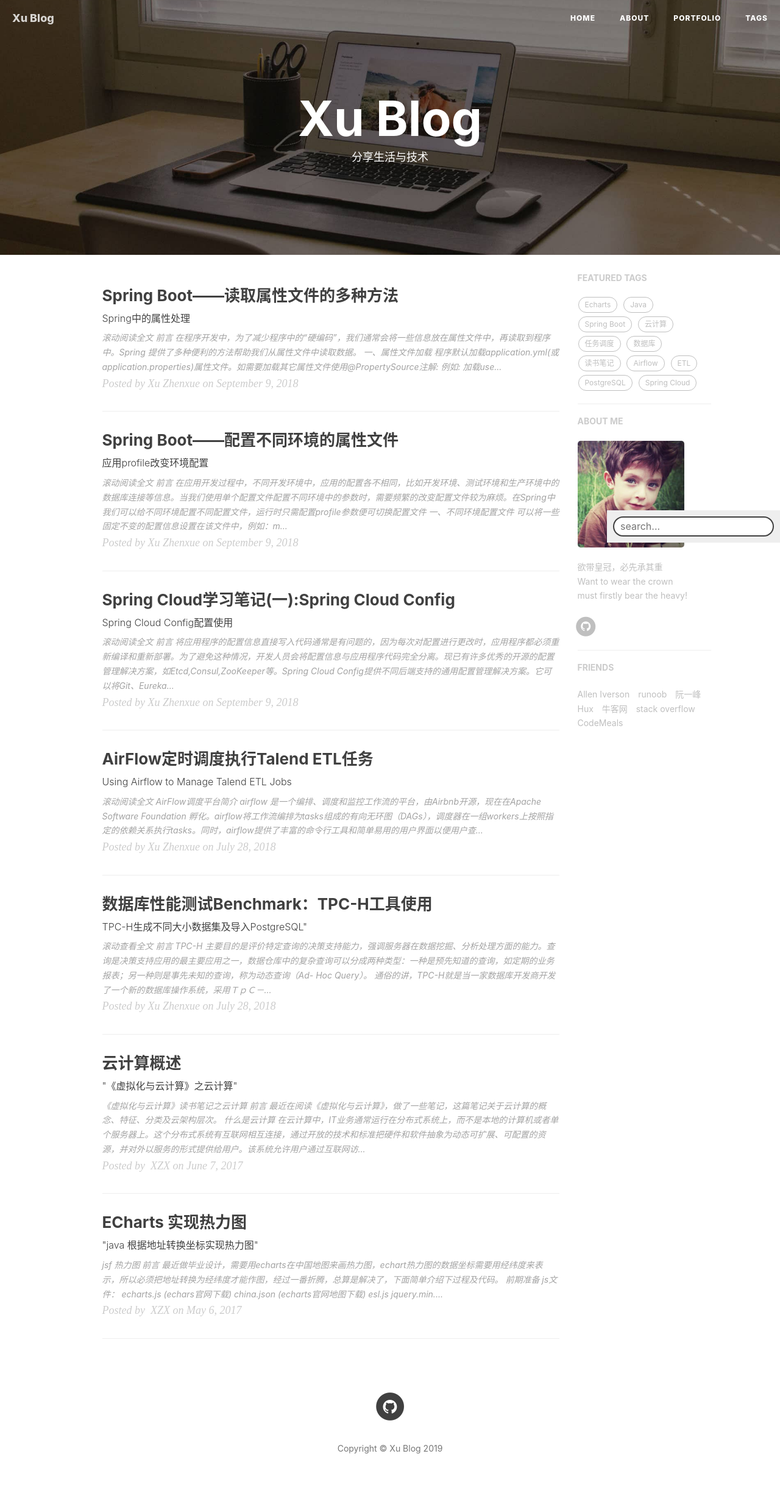
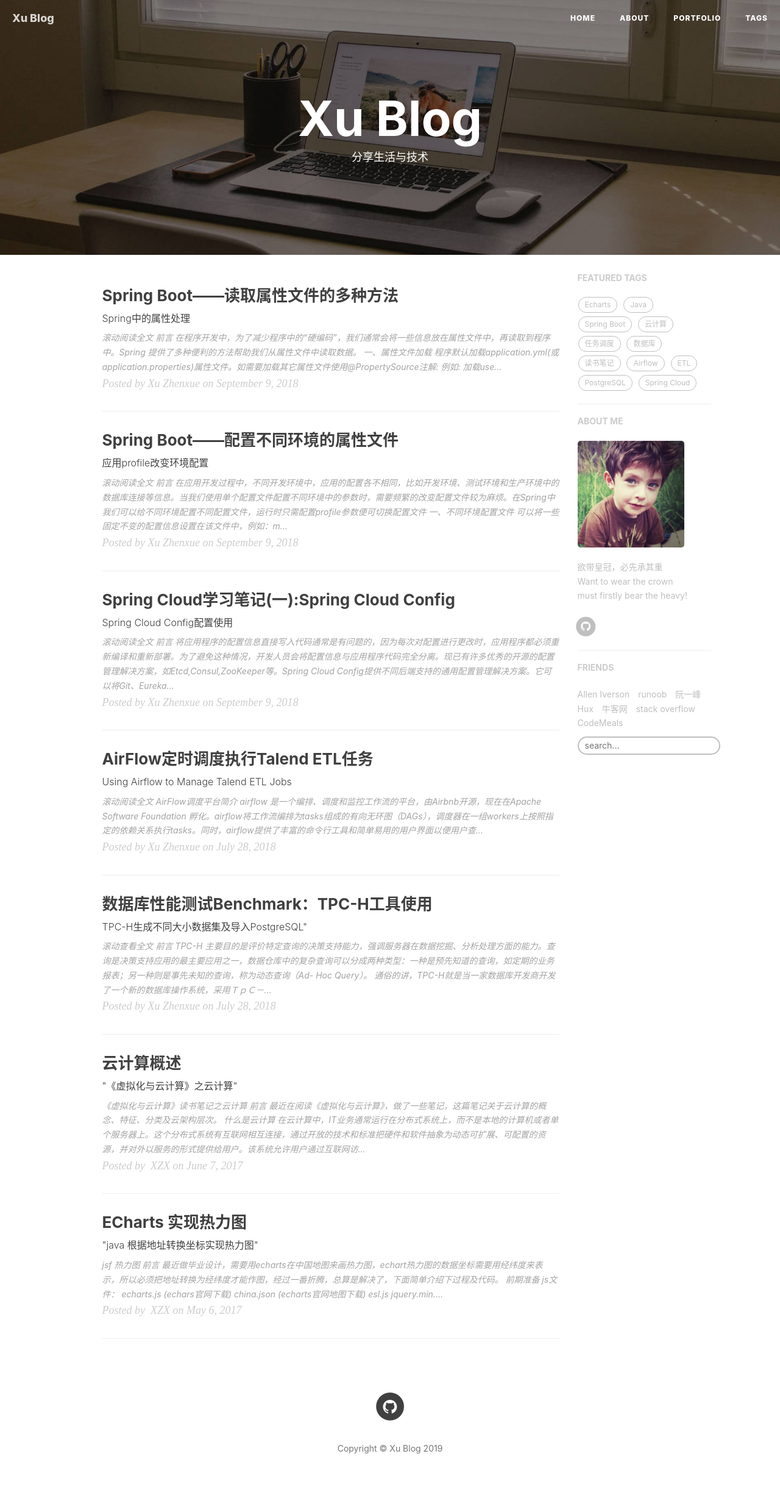
Before and after one commit to popsiclexu/popsiclexu.github.io, a Jekyll site: the page built from index.html, in a window 1280 px wide. Shown: the whole page at 61% size. Built offline with Jekyll 4.4.1, drawn with Linux system fonts in a browser that asks for light colours; nearby versions of some CDN libraries; the list of posts is cut into pages by our own code; comment, search, counter and statistics services are not loaded.

Commit message:
[v0.1.4] search

```diff
--- a/_includes/nav.html
+++ b/_includes/nav.html
@@ -31,28 +31,6 @@
     </div>
     <!-- /.container -->
 </nav>
-
-<!-- HTML elements for search-->
-<div id="search-container" style="float:right;position: fixed;right:0px; bottom:10px; z-index:999999;background:#eeeeee;padding:10px 10px 0px 10px;">
-  <input type="text" id="search-input" placeholder="search..." style="border:2px solid;border-radius:25px;padding-left:10px !important;" >
-  <ul id="results-container" style="max-width:300px;"></ul>
-</div>
-
-<!-- script pointing to jekyll-search.js-->
-<script src="/js/simple-jekyll-search.min.js"></script>
-
- <script>
-      window.simpleJekyllSearch = new SimpleJekyllSearch({
-        searchInput: document.getElementById('search-input'),
-        resultsContainer: document.getElementById('results-container'),
-        json: '/search.json',
-        searchResultTemplate: '<li><a href="{url}" title="{desc}">{title}</a></li>',
-        noResultsText: 'No results found',
-        limit: 5,
-        fuzzy: false,
-        exclude: ['Welcome']
-      })
- </script>
 
 <script>
     // Drop Bootstarp low-performance Navbar
--- /dev/null
+++ b/_includes/search.html
@@ -0,0 +1,5 @@
+<!-- HTML elements for search-->
+<div id="search-container">
+  <input type="text" id="search-input" placeholder="search..." style="border:2px solid;border-radius:25px;padding-left:10px !important;" >
+  <ul id="results-container" style="max-width:300px;"></ul>
+</div>
--- a/_layouts/page.html
+++ b/_layouts/page.html
@@ -55,6 +55,9 @@
 
                 <!-- Friends Blog -->
                 {% include friends.html %}
+
+				<!-- Search -->
+				{% include search.html %}
     		</div>
         {% endif %}
 	</div>
```
Also changed, not shown: _includes/footer.html (+15 -0 lines).
